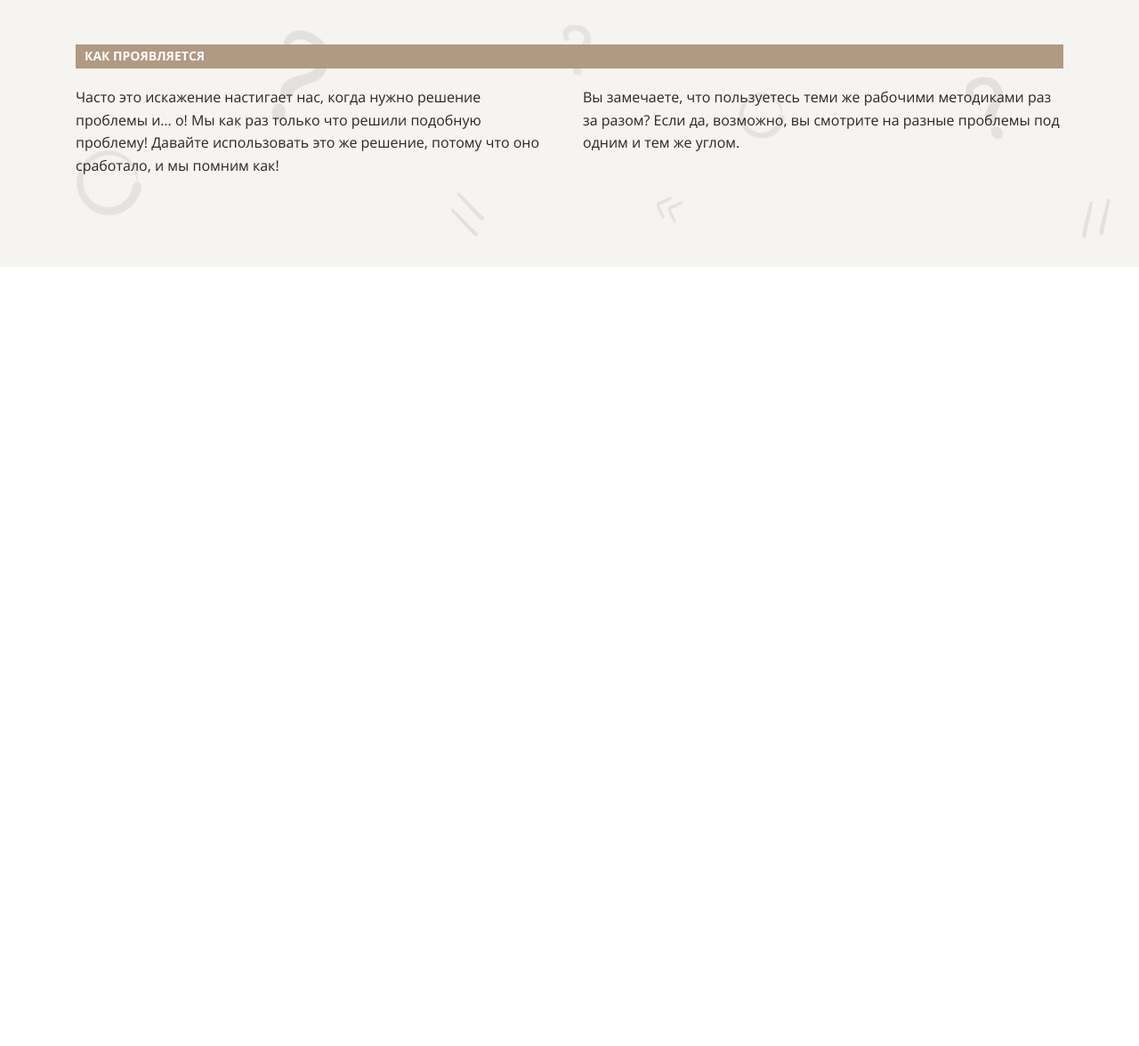
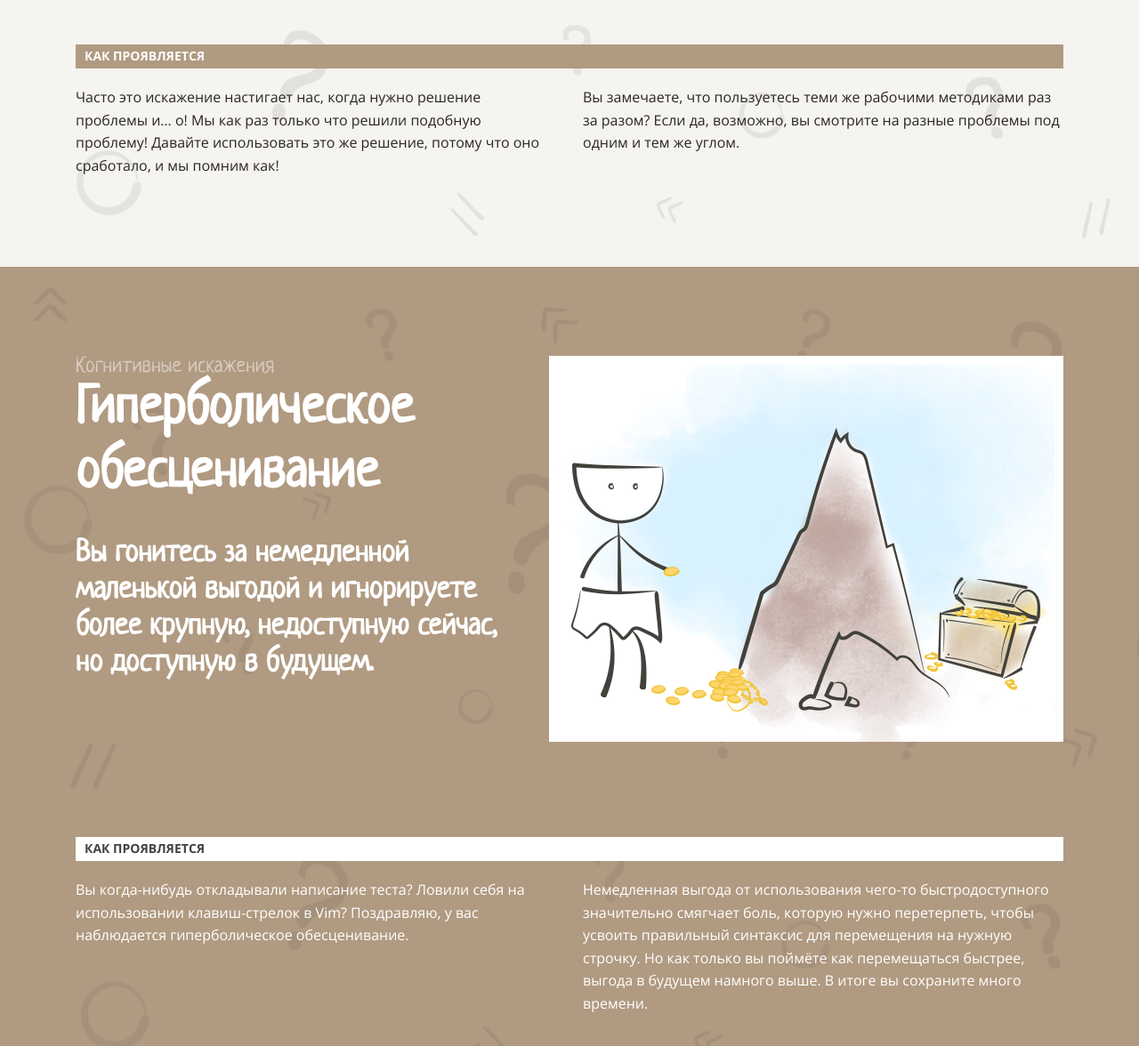
Before and after one commit to artem6367/layout-designer-project-58, a website: page src/index.html in a window 1280 px wide. Shown: the part 5180-6356 px from the top of the page at 89% size. Before the commit the page ends 5480 px from the top, so only its background shows below. Drawn offline with Linux system fonts and the light colour scheme.

Commit message:
Добавлена секция Гиперболическое обесценивание

```diff
--- a/src/index.html
+++ b/src/index.html
@@ -156,6 +156,31 @@
         </div>
       </div>
     </section>
+
+    <section id="hyperbolic-depreciation" class="bg-brown">
+      <div class="container">
+        <div class="row">
+          <div>
+            <div class="top">Когнитивные искажения</div>
+            <h2 class="header">Гиперболическое обесценивание</h2>
+            <h3>Вы гонитесь за немедленной маленькой выгодой и игнорируете более крупную, недоступную сейчас, но
+              доступную в будущем.</h3>
+          </div>
+          <div>
+            <img src="/images/4.png" alt="Гиперболическое обесценивание">
+          </div>
+        </div>
+        <h4 class="how">Как проявляется</h4>
+        <div class="row">
+          <div class="col">Вы когда-нибудь откладывали написание теста? Ловили себя на использовании клавиш-стрелок в
+            Vim? Поздравляю, у вас наблюдается гиперболическое обесценивание.</div>
+          <div class="col">Немедленная выгода от использования чего-то быстродоступного значительно смягчает боль,
+            которую нужно перетерпеть, чтобы усвоить правильный синтаксис для перемещения на нужную строчку. Но как
+            только вы поймёте как перемещаться быстрее, выгода в будущем намного выше. В итоге вы сохраните много
+            времени.</div>
+        </div>
+      </div>
+    </section>
   </main>
   <footer>
 
--- a/src/styles/style.css
+++ b/src/styles/style.css
@@ -73,14 +73,16 @@ h3 {
 #header,
 #ikea-effect,
 #premature-optimization,
-#distortion-of-novelty {
+#distortion-of-novelty,
+#hyperbolic-depreciation {
   position: relative;
 }
 
 #header::before,
 #ikea-effect::before,
 #premature-optimization::before,
-#distortion-of-novelty::before {
+#distortion-of-novelty::before,
+#hyperbolic-depreciation::before {
   content: '';
   position: absolute;
   top: 0;
```
